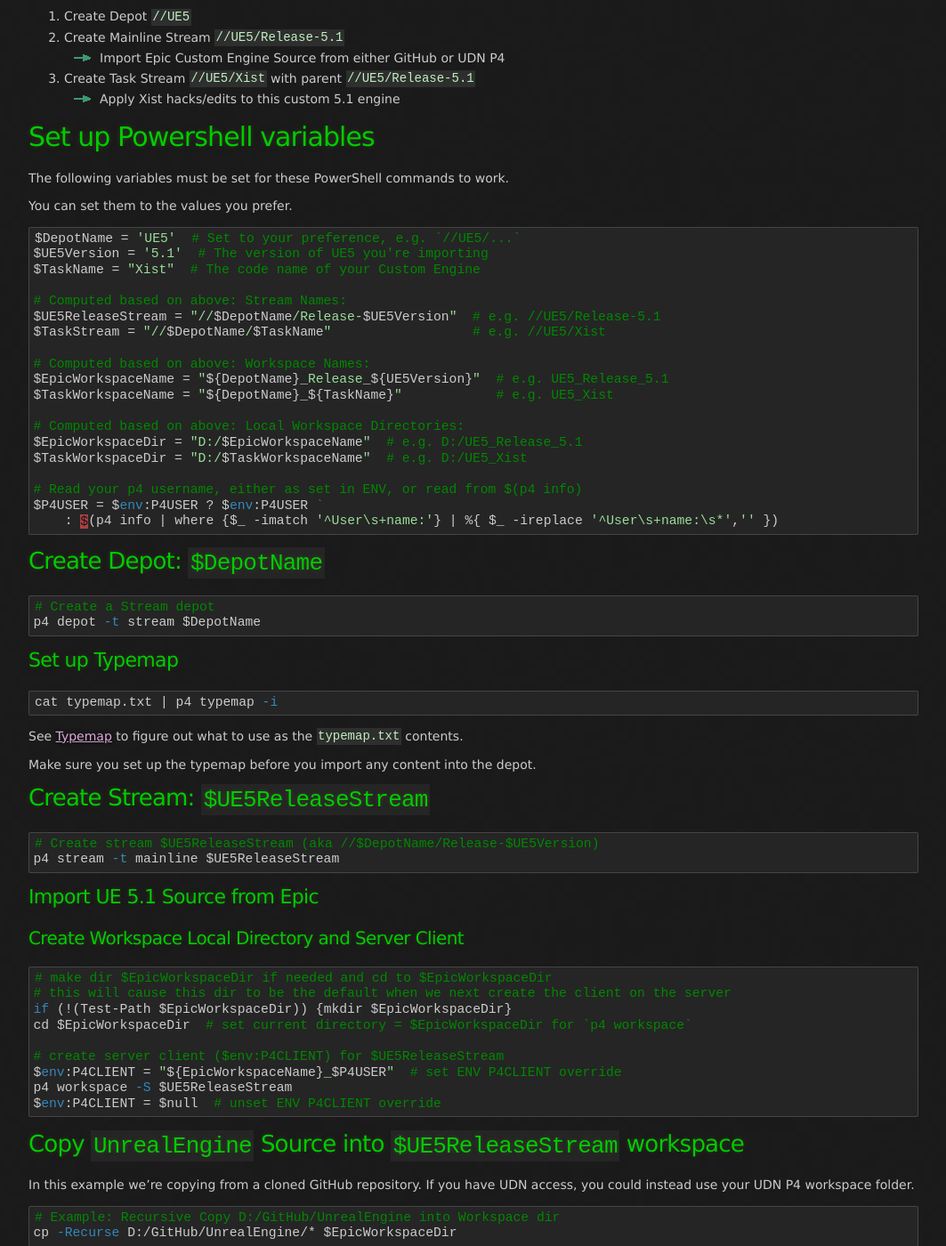
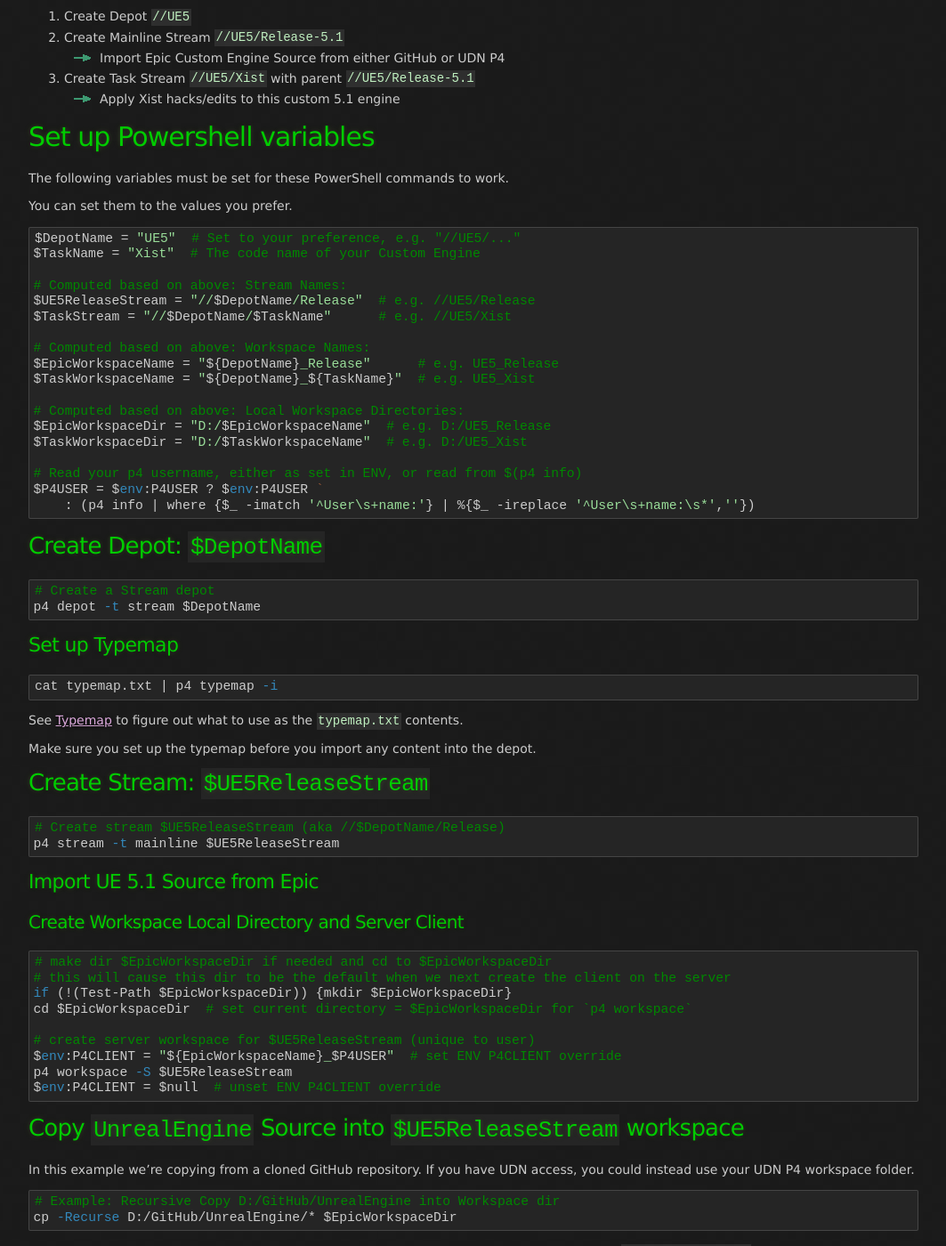
Before and after one commit to x157/x157.github.io, a Jekyll site: the page built from Perforce/How-to-Create-Engine-Source-Depot.md, in a window 1280 px wide and 1400 px high, scrolled down 203 px. Shown: the whole window at 89% size, without its empty margins (108-1171 px from the left). Built offline with Jekyll 4.4.1, drawn with Linux system fonts in a browser that asks for light colours; some of the changed text lies outside the part shown.

Commit message:
Simplify

````diff
--- a/Perforce/How-to-Create-Engine-Source-Depot.md
+++ b/Perforce/How-to-Create-Engine-Source-Depot.md
@@ -21,25 +21,24 @@
 You can set them to the values you prefer.
 
 ```powershell
-$DepotName = 'UE5'  # Set to your preference, e.g. `//UE5/...`
-$UE5Version = '5.1'  # The version of UE5 you're importing
+$DepotName = "UE5"  # Set to your preference, e.g. "//UE5/..."
 $TaskName = "Xist"  # The code name of your Custom Engine
 
 # Computed based on above: Stream Names:
-$UE5ReleaseStream = "//$DepotName/Release-$UE5Version"  # e.g. //UE5/Release-5.1
-$TaskStream = "//$DepotName/$TaskName"                  # e.g. //UE5/Xist
+$UE5ReleaseStream = "//$DepotName/Release"  # e.g. //UE5/Release
+$TaskStream = "//$DepotName/$TaskName"      # e.g. //UE5/Xist
 
 # Computed based on above: Workspace Names:
-$EpicWorkspaceName = "${DepotName}_Release_${UE5Version}"  # e.g. UE5_Release_5.1
-$TaskWorkspaceName = "${DepotName}_${TaskName}"            # e.g. UE5_Xist
+$EpicWorkspaceName = "${DepotName}_Release"      # e.g. UE5_Release
+$TaskWorkspaceName = "${DepotName}_${TaskName}"  # e.g. UE5_Xist
 
 # Computed based on above: Local Workspace Directories:
-$EpicWorkspaceDir = "D:/$EpicWorkspaceName"  # e.g. D:/UE5_Release_5.1
+$EpicWorkspaceDir = "D:/$EpicWorkspaceName"  # e.g. D:/UE5_Release
 $TaskWorkspaceDir = "D:/$TaskWorkspaceName"  # e.g. D:/UE5_Xist
 
 # Read your p4 username, either as set in ENV, or read from $(p4 info)
 $P4USER = $env:P4USER ? $env:P4USER `
-    : $(p4 info | where {$_ -imatch '^User\s+name:'} | %{ $_ -ireplace '^User\s+name:\s*','' })
+    : (p4 info | where {$_ -imatch '^User\s+name:'} | %{$_ -ireplace '^User\s+name:\s*',''})
 ```
 
 ## Create Depot: `$DepotName`
@@ -63,7 +62,7 @@
 ## Create Stream: `$UE5ReleaseStream`
 
 ```powershell
-# Create stream $UE5ReleaseStream (aka //$DepotName/Release-$UE5Version)
+# Create stream $UE5ReleaseStream (aka //$DepotName/Release)
 p4 stream -t mainline $UE5ReleaseStream
 ```
 
@@ -77,7 +76,7 @@
 if (!(Test-Path $EpicWorkspaceDir)) {mkdir $EpicWorkspaceDir}
 cd $EpicWorkspaceDir  # set current directory = $EpicWorkspaceDir for `p4 workspace`
 
-# create server client ($env:P4CLIENT) for $UE5ReleaseStream
+# create server workspace for $UE5ReleaseStream (unique to user)
 $env:P4CLIENT = "${EpicWorkspaceName}_$P4USER"  # set ENV P4CLIENT override
 p4 workspace -S $UE5ReleaseStream
 $env:P4CLIENT = $null  # unset ENV P4CLIENT override
@@ -148,7 +147,7 @@
 if (!(Test-Path $TaskWorkspaceDir)) {mkdir $TaskWorkspaceDir}
 cd $TaskWorkspaceDir  # set current directory = $TaskWorkspaceDir for `p4 workspace`
 
-# create server client ($env:P4CLIENT) for $TaskStream
+# create server client for $TaskStream (unique to user)
 $env:P4CLIENT = "${TaskWorkspaceName}_$P4USER"  # set ENV P4CLIENT override
 p4 workspace -S $TaskStream
 $env:P4CLIENT = $null  # unset ENV P4CLIENT override
````
